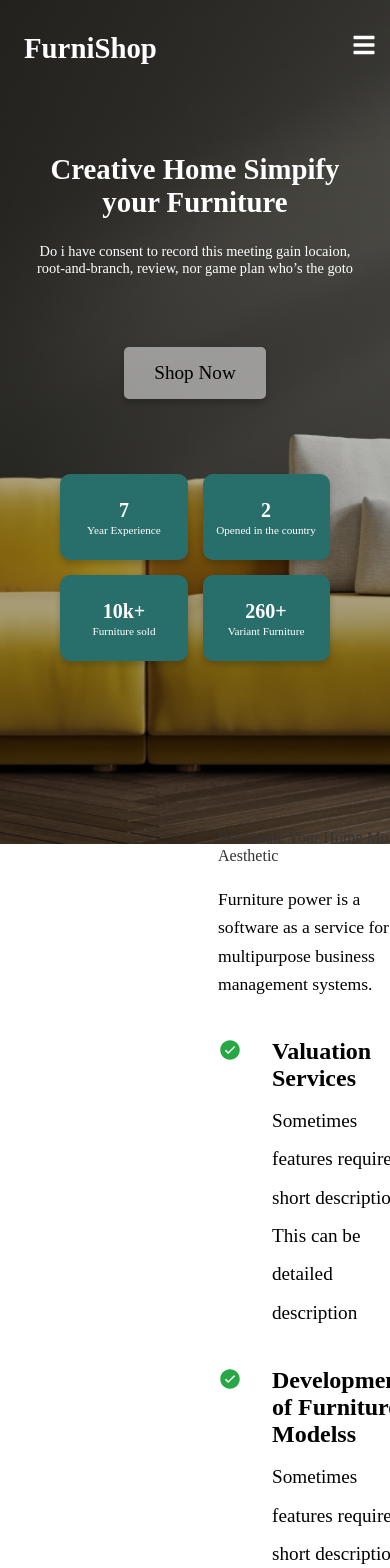
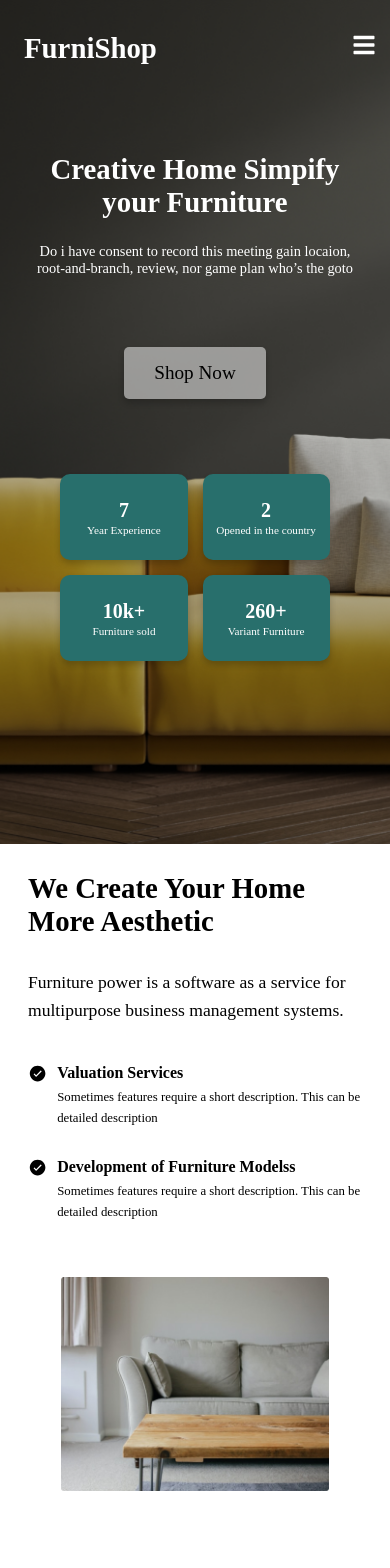
Before and after one commit to ArdyIan/FurniShop-Furniture-Website, a React (Vite) app: page / in a window 390 px wide. Shown: the top 1568 px of the page. Built offline with nearby package versions, Linux system fonts and the light colour scheme.

Commit message:
responsive hero

```diff
--- a/src/components/hero/hero.css
+++ b/src/components/hero/hero.css
@@ -1,20 +1,26 @@
 .hero-container {
   display: flex;
-    justify-content: space-between; /* Gambar kiri, teks kanan */
+  justify-content: space-between;
   align-items: center;
-    padding: 40px 80px; /* Jarak dari tepi halaman */
+  padding: 40px 5%;
   gap: 40px;
-    height: calc(100vh - 10px); /* Sesuaikan tinggi dengan navbar */
+  height: 150vh;
   box-sizing: border-box;
-    /* background-color: white; */
+  flex-wrap: wrap;
+}
+
+/* Untuk memastikan gambar sofa tetap responsif */
+.img-sofa {
+  flex: 1;
+  display: flex;
+  justify-content: center;
+  max-width: 50%;
 }
 
 .sofa {
   max-width: 100%;
   height: auto;
   object-fit: contain;
-    /* margin-left: 50px; */
-    /* align-items: center; */
 }
 
 .text-hero {
@@ -23,18 +29,18 @@
   flex-direction: column;
   gap: 20px;
   color: #333;
-    padding-left: 90px;
+  padding-left: 5%;
 }
 
-  /* We Create your home More aesthetic */
-  .headline {
+/* Headline */
+.headline-hero {
   font-size: 2.5rem;
   font-weight: bold;
   color: black;
   padding-bottom: 10px;
 }
 
-  /* Furniture power is a software as a service for multipurpose business management systems. */
+/* Deskripsi */
 .text1 {
   font-size: 1.1rem;
   line-height: 1.6;
@@ -42,35 +48,105 @@
   padding-bottom: 20px;
 }
 
-  .checklist-item {
-    display: flex;
-    align-items: start;
-    gap: 30px;
-    padding-bottom: 20px;
-  }
-
+/* Checklist container */
 .checklist {
   display: flex;
   flex-direction: column;
   gap: 15px;
 }
 
+/* Checklist item */
+.checklist-item {
+  display: flex;
+  align-items: start;
+  gap: 20px;
+  padding-bottom: 15px;
+}
+
+/* Icon checklist */
 .check-icon {
   font-size: 1.5rem;
-    color: #28a745;
+  color: black;
 }
 
-  /* Valuation Services */
+/* Title checklist */
 .check-title {
-    font-size: 1.5rem;
+  font-size: 1.3rem;
   font-weight: bold;
   color: black;
 }
 
-  /* Sometimes features require a short description. This can be a detailed description. */
+/* Description checklist */
 .check-description {
+  font-size: 1rem;
+  line-height: 1.6;
+  color: black;
+  padding-top: 5px;
+}
+
+/* RESPONSIVE DESIGN */
+@media (max-width: 1024px) {
+  .hero-container {
+    flex-direction: column-reverse;
+    height: auto;
+    /* text-align: center; */
+    padding: 40px 10%;
+  }
+
+  .img-sofa {
+    max-width: 80%;
+    margin-bottom: 20px;
+  }
+
+  .text-hero {
+    padding-left: 0;
+  }
+}
+
+@media (max-width: 768px) {
+  .headline-hero {
+    font-size: 2rem;
+  }
+
+  .text1 {
+    font-size: 1rem;
+  }
+
+  .check-title {
     font-size: 1.2rem;
-    line-height: 2;
-    color: black;
-    padding-top: 10px;
   }
+
+  .check-description {
+    font-size: 0.9rem;
+  }
+
+  .check-icon {
+    font-size: 1.2rem;
+  }
+}
+
+@media (max-width: 480px) {
+  .hero-container {
+    padding: 20px;
+  }
+
+  .headline-hero {
+    font-size: 1.8rem;
+  }
+
+  .text1 {
+    font-size: 0.9rem;
+  }
+
+  .checklist-item {
+    gap: 10px;
+  }
+
+  .check-title {
+    font-size: 1rem;
+  }
+
+  .check-description {
+    font-size: 0.8rem;
+  }
+}
```
Lines whose indentation alone changed are shown as unchanged.
